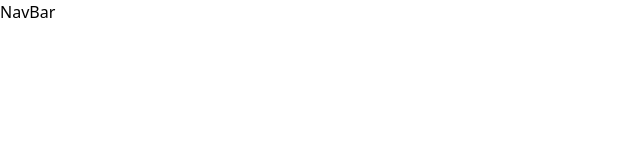
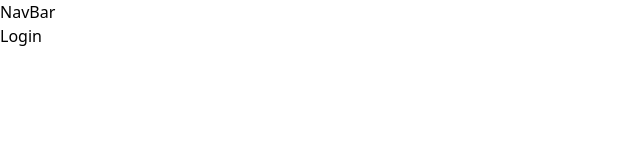
Before and after one commit to JaeGif/gradientClient, a React (Vite) app: page /login in a window 1280 px wide. Shown: the top 160 px of the page, without its empty margins (0-640 px from the left). Built offline with nearby package versions, Linux system fonts and the light colour scheme.

Commit message:
login page routed correctly, and routes are auth protected

```diff
--- a/src/App.tsx
+++ b/src/App.tsx
@@ -3,6 +3,7 @@ import React, { useContext } from 'react';
 import { AuthProvider } from './utils/AuthProvider';
 import NavBar from './components/navbar/NavBar';
 import RequireAuth from './components/protectRoutes/RequireAuth';
+import Login from './pages/Login';
 const ThemeContext = React.createContext<'light' | 'dark'>('dark');
 
 function App() {
@@ -10,16 +11,16 @@ function App() {
     <AuthProvider>
       <NavBar />
       <Routes>
-        <Route path=':userid' element={<RequireAuth />}>
+        <Route path='login' element={<Login />} />
+        <Route element={<RequireAuth />}>
           <Route path='dashboard'>
             <Route path='settings' />
             <Route path='analytics'>
               <Route path=':data' />
             </Route>
           </Route>
+          <Route path='new'></Route>
         </Route>
-
-        <Route path='new'></Route>
       </Routes>
     </AuthProvider>
   );
--- a/src/components/login/Login.tsx
+++ /dev/null
@@ -1,18 +0,0 @@
-import React, { useState } from 'react';
-import { useAuth } from '../../utils/AuthProvider';
-import { useNavigate } from 'react-router-dom';
-import { User } from '../../types/Interfaces';
-
-function Login() {
-  const [user, setUser] = useState<User | null>(null);
-  const auth = useAuth();
-  const navigate = useNavigate();
-
-  const handleLogin = () => {
-    auth!.login(user);
-    navigate('/dashboard');
-  };
-  return <div>Login</div>;
-}
-
-export default Login;
--- a/src/pages/Login.tsx
+++ b/src/pages/Login.tsx
@@ -1,6 +1,17 @@
-import React from 'react';
+import React, { useState } from 'react';
+import { useAuth } from '../utils/AuthProvider';
+import { useNavigate } from 'react-router-dom';
+import { User } from '../types/Interfaces';
 
 function Login() {
+  const [user, setUser] = useState<User | null>(null);
+  const auth = useAuth();
+  const navigate = useNavigate();
+
+  const handleLogin = () => {
+    auth!.login(user);
+    navigate('/dashboard');
+  };
   return <div>Login</div>;
 }
 
```
